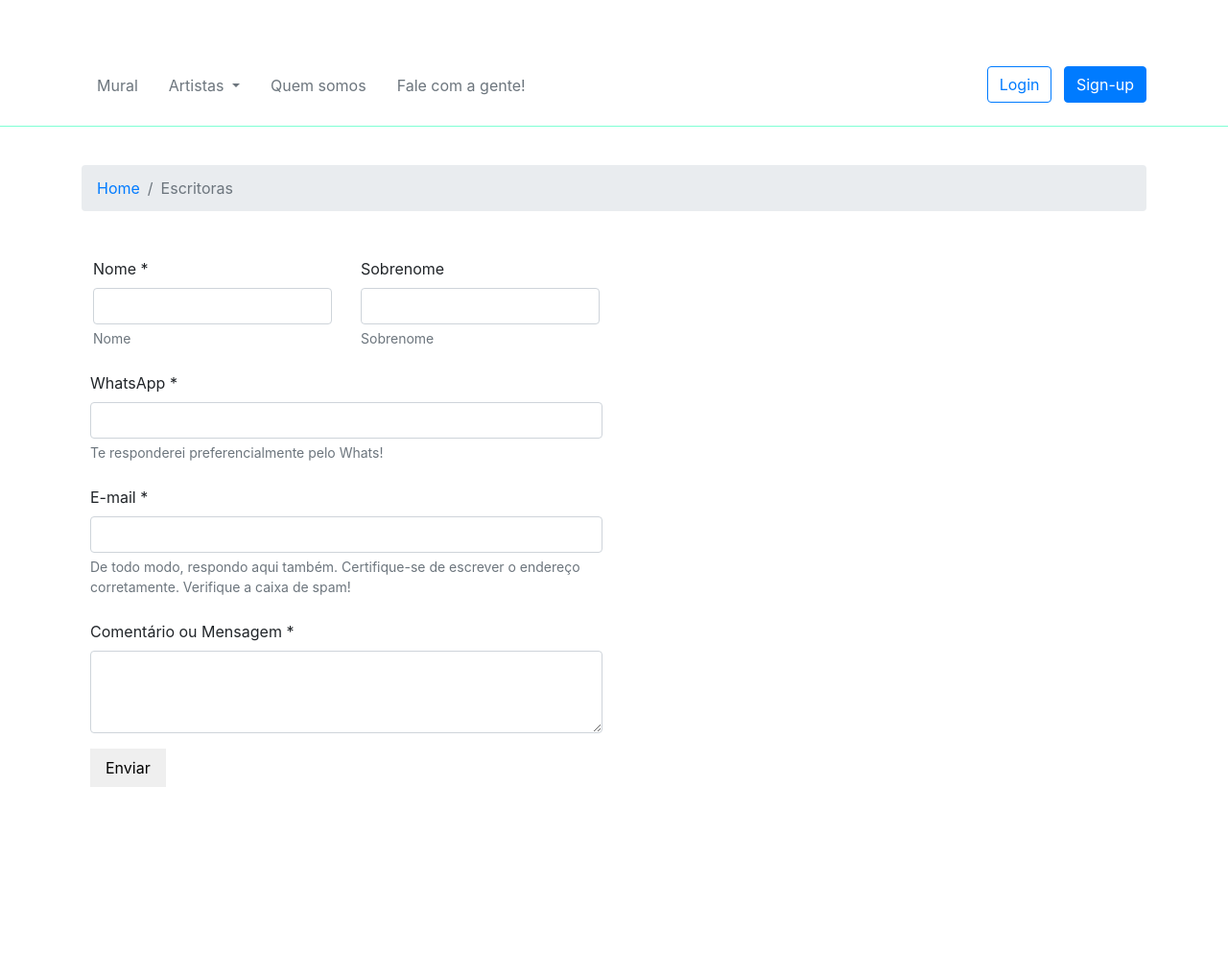
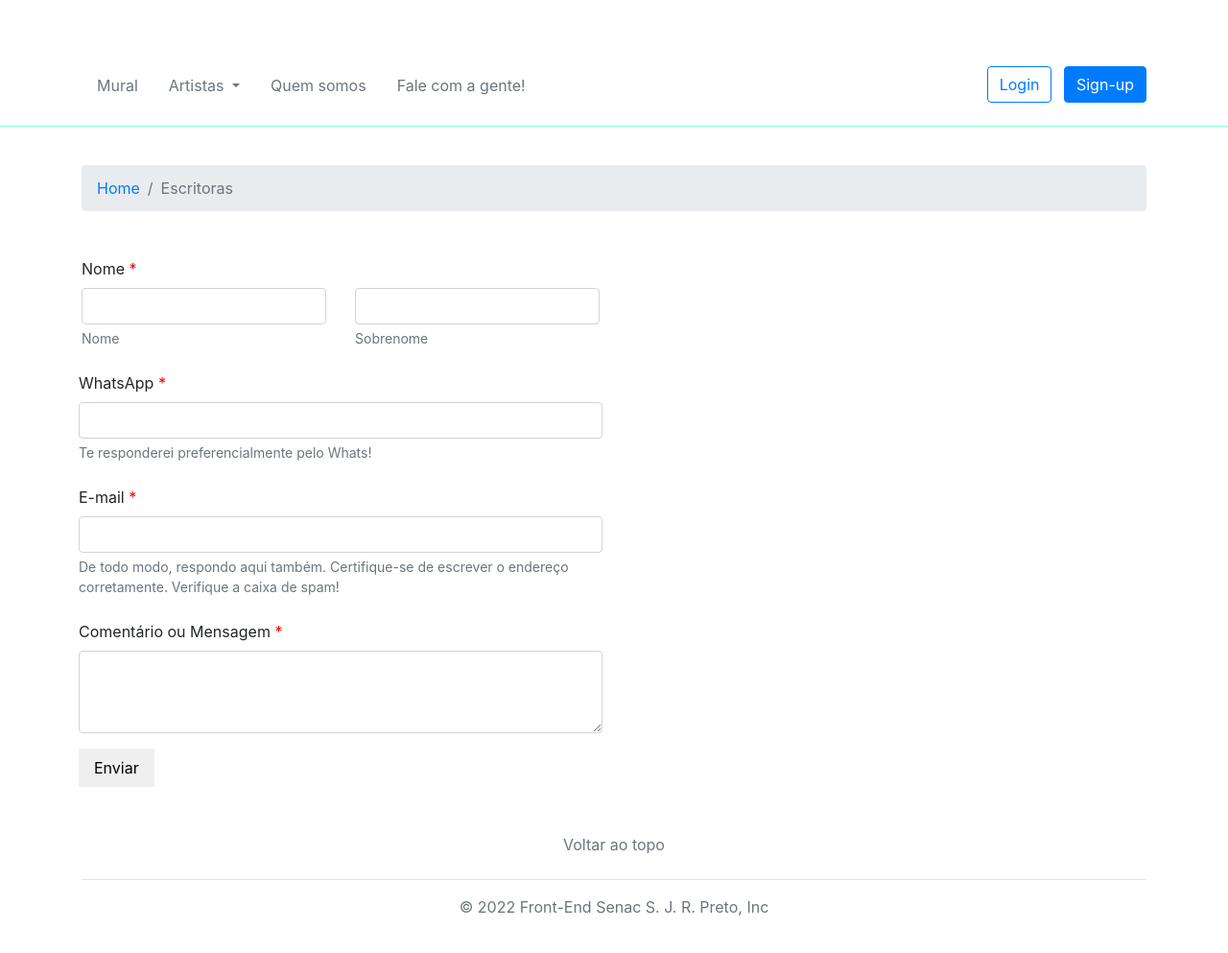
Before and after one commit to labrysxx/projeto-mulheres-artistas-S.J.R.Preto, a plain HTML site: page histeria/contato.html in a window 1280 px wide. Shown: the part 81-1074 px from the top of the page at 96% size. Before the commit the page ends 901 px from the top, so only its background shows below. Drawn offline with nearby package versions, Linux system fonts and the light colour scheme.

Commit message:
adicionando footer

```diff
--- a/histeria/assets/css/contato.css
+++ b/histeria/assets/css/contato.css
@@ -7,3 +7,7 @@
     display: flex;
     justify-content: center;
 }
+
+.red-required{
+    color: red;
+}
--- a/histeria/contato.html
+++ b/histeria/contato.html
@@ -70,20 +70,22 @@
     <!-- breadcrumb -->
 
     <div class="container">
-        <div class="row">
+
         <div class="row">
             <div class="col">
                 <form>
-                        <div class="row">
+                    <div class="row align-items-center">
                         <div class="col">
+
                             <label for="nome">Nome <span class="red-required">*</span></label>
                             <input type="text" class="form-control" id="nome" required>
                             <small id="passwordHelpBlock" class="form-text text-muted">
                                 Nome
                             </small>
+
                         </div>
-                            <div class="col">
-                                <label for="sobrenome">Sobrenome</label>
+                        <div class="col mt-2">
+                            <label for=""></label>
                             <input type="text" class="form-control" id="sobrenome">
                             <small id="passwordHelpBlock" class="form-text text-muted">
                                 Sobrenome
@@ -122,12 +124,16 @@
             </div>
             <!-- formulario -->
 
-
-                <!-- footer -->
-            </div>
         </div>
 
 
+        <footer class="py-3 my-4">
+            <ul class="nav justify-content-center border-bottom pb-3 mb-3">
+            <li class="nav-item"><a href="#" class="nav-link px-2 text-muted">Voltar ao topo</a></li>
+            </ul>
+            <p class="text-center text-muted">&copy; 2022 Front-End Senac S. J. R. Preto, Inc</p>
+        </footer>
+        <!-- footer -->
 
     <script src="https://cdn.jsdelivr.net/npm/bootstrap@5.2.0-beta1/dist/js/bootstrap.bundle.min.js" integrity="sha384-pprn3073KE6tl6bjs2QrFaJGz5/SUsLqktiwsUTF55Jfv3qYSDhgCecCxMW52nD2" crossorigin="anonymous"></script>
 </body>
```
Also changed, not shown: histeria/artista.html (+6 -1 lines), histeria/categorias.html (+7 -0 lines), histeria/index.html (+9 -0 lines). Lines whose indentation alone changed are shown as unchanged.
